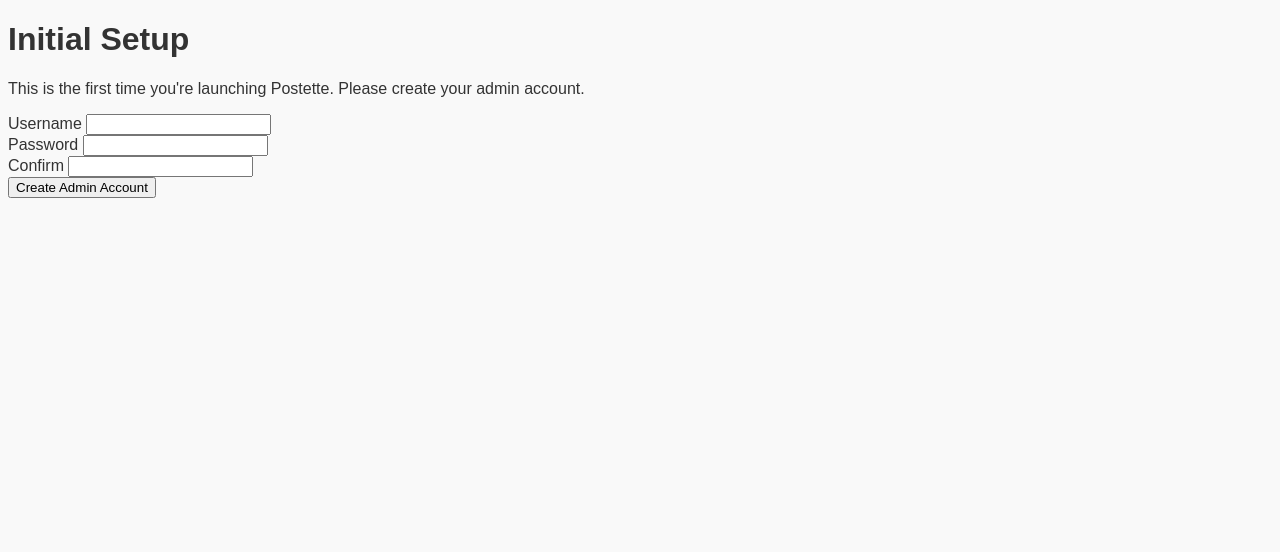
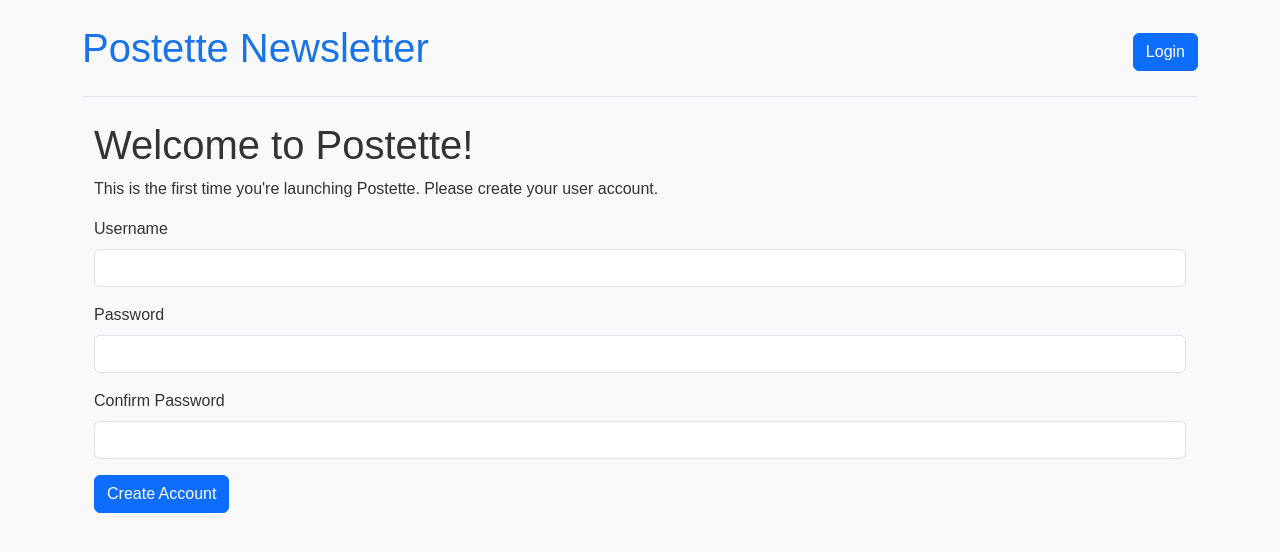
Before and after one commit to preahs/Postette, a Flask app: template app/templates/setup.html in a window 1280 px wide. Shown: the top 552 px of the page. Run offline with Flask 3, Linux system fonts and the light colour scheme; the template is opened without the code that fills it: values that come from a table or form of the project are taken from there, others are empty; tables that the repository leaves empty hold one stand-in row (values such as "Sample post"); form fields are guessed from the names that the template uses; some libraries are stand-ins or nearby versions.

Commit message:
Lock all pages to login only and fix setup
Some pages were accessible and setup assistant threw errors.

```diff
--- a/app/__init__.py
+++ b/app/__init__.py
@@ -20,6 +20,11 @@
     app.config['SECRET_KEY'] = os.environ.get('SECRET_KEY', 'dev')  # fallback to 'dev'
     app.config['SQLALCHEMY_DATABASE_URI'] = os.environ.get('SQLALCHEMY_DATABASE_URI')
     app.config['SQLALCHEMY_TRACK_MODIFICATIONS'] = False
+    app.config['SQLALCHEMY_ENGINE_OPTIONS'] = {
+        'pool_pre_ping': True,
+        'pool_recycle': 300,
+        'connect_args': {'timeout': 30}  # Increase timeout for SQLite
+    }
     app.config['UPLOAD_FOLDER'] = os.path.join(app.root_path, 'static', 'uploads')
 
     # Mail settings
--- a/app/forms.py
+++ b/app/forms.py
@@ -1,12 +1,18 @@
 from flask_wtf import FlaskForm
-from wtforms import StringField, TextAreaField, SubmitField, SelectMultipleField
-from wtforms.validators import DataRequired, Email
+from wtforms import StringField, TextAreaField, SubmitField, SelectMultipleField, PasswordField
+from wtforms.validators import DataRequired, Email, EqualTo
 from flask_wtf.file import MultipleFileField, FileAllowed
 from wtforms.widgets import ListWidget, CheckboxInput
 
 class MultiCheckboxField(SelectMultipleField):
     widget = ListWidget(prefix_label=False)
     option_widget = CheckboxInput()
+
+class SetupForm(FlaskForm):
+    username = StringField('Username', validators=[DataRequired()])
+    password = PasswordField('Password', validators=[DataRequired()])
+    confirm = PasswordField('Confirm Password', validators=[DataRequired(), EqualTo('password', message='Passwords must match')])
+    submit = SubmitField('Create Account')
 
 class PostForm(FlaskForm):
     title = StringField('Title', validators=[DataRequired()])
--- a/app/templates/base.html
+++ b/app/templates/base.html
@@ -16,7 +16,7 @@
           <form action="{{ url_for('auth.logout') }}" method="post" class="d-inline">
             <button type="submit" class="btn btn-danger">Logout</button>
           </form>
-        {% else %}
+        {% elif request.endpoint != 'auth.setup' %}
           <a href="{{ url_for('auth.login') }}" class="btn btn-primary">Login</a>
         {% endif %}
       </div>
--- a/app/templates/setup.html
+++ b/app/templates/setup.html
@@ -1,44 +1,37 @@
-<!DOCTYPE html>
-<html lang="en">
-<head>
-    <meta charset="UTF-8">
-    <title>Setup - Create Admin User</title>
-    <link rel="stylesheet" href="{{ url_for('static', filename='styles.css') }}">
-</head>
-<body>
-    <div class="container">
-        <h1>Initial Setup</h1>
-        <p>This is the first time you're launching Postette. Please create your admin account.</p>
+{% extends "base.html" %}
+{% block content %}
+<div class="container mt-4">
+    <h1>Welcome to Postette!</h1>
+    <p>This is the first time you're launching Postette. Please create your user account.</p>
 
     <form method="POST" class="form">
         {{ form.hidden_tag() }}
 
-            <div class="form-group">
+        <div class="form-group mb-3">
             {{ form.username.label(class="form-label") }}
-                {{ form.username(class="form-input") }}
+            {{ form.username(class="form-control") }}
             {% for error in form.username.errors %}
-                    <div class="form-error">{{ error }}</div>
+                <div class="text-danger">{{ error }}</div>
             {% endfor %}
         </div>
 
-            <div class="form-group">
+        <div class="form-group mb-3">
             {{ form.password.label(class="form-label") }}
-                {{ form.password(class="form-input") }}
+            {{ form.password(class="form-control") }}
             {% for error in form.password.errors %}
-                    <div class="form-error">{{ error }}</div>
+                <div class="text-danger">{{ error }}</div>
             {% endfor %}
         </div>
 
-            <div class="form-group">
+        <div class="form-group mb-3">
             {{ form.confirm.label(class="form-label") }}
-                {{ form.confirm(class="form-input") }}
+            {{ form.confirm(class="form-control") }}
             {% for error in form.confirm.errors %}
-                    <div class="form-error">{{ error }}</div>
+                <div class="text-danger">{{ error }}</div>
             {% endfor %}
         </div>
 
-            <button type="submit" class="btn btn-primary">Create Admin Account</button>
+        {{ form.submit(class="btn btn-primary") }}
     </form>
 </div>
-</body>
-</html>
+{% endblock %}
--- a/run.py
+++ b/run.py
@@ -1,10 +1,20 @@
 from dotenv import load_dotenv
+import os
 
 load_dotenv()
 
 from app import create_app
+from app.extensions import db
 
 app = create_app()
 
+@app.cli.command("init-db")
+def init_db():
+    """Initialize the database."""
+    with app.app_context():
+        db.drop_all()
+        db.create_all()
+        print("Database initialized.")
+
 if __name__ == '__main__':
     app.run(debug=True)
```
Also changed, not shown: app/auth.py (+23 -13 lines), instance/newsletter.db. Lines whose indentation alone changed are shown as unchanged.
